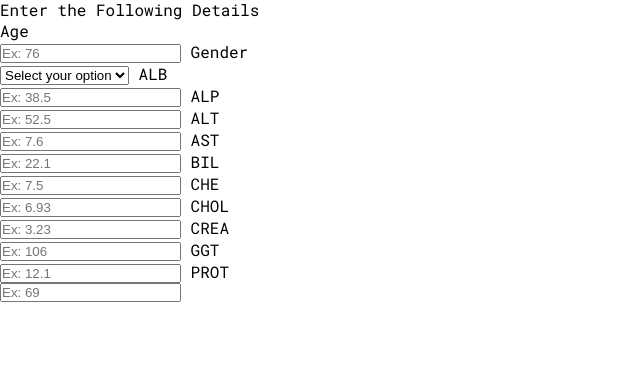
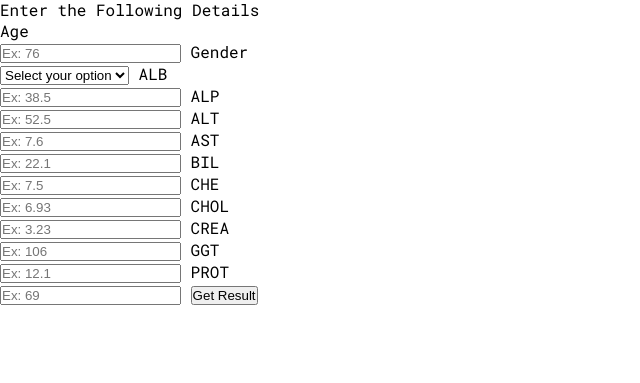
Before and after one commit to arun24822/CofferLiver, a Flask app: page /check-your-health-common in a window 1280 px wide. Shown: the part 121-504 px from the top of the page, without its empty margins (0-640 px from the left). Run offline with Flask 2, Linux system fonts and the light colour scheme.

Commit message:
slight change in submit button

```diff
--- a/application/templates/includes/check-your-health-common.html
+++ b/application/templates/includes/check-your-health-common.html
@@ -3,7 +3,7 @@
 {% include "includes/navbar.html" %}
 
 <div class="form-container">
-    <form class="main-form" action="">
+    <form class="main-form" action="{{ url_for('result_check') }}">
         <label class="label-title">Enter the Following Details</label><br>
         <label class="basic-label">Age</label><br><input class="basic-input" type="text" name="age-c" placeholder="Ex: 76">
         <label class="basic-label">Gender</label><br>
@@ -22,6 +22,6 @@
         <label class="basic-label">CREA</label><br><input class="basic-input" type="text" name="crea" placeholder="Ex: 106">
         <label class="basic-label">GGT</label><br><input class="basic-input" type="text" name="ggt" placeholder="Ex: 12.1">
         <label class="basic-label">PROT</label><br><input class="basic-input" type="text" name="prot" placeholder="Ex: 69">
-
+        <button class="submit-check">Get Result</button>
     </form>
 </div>
```
